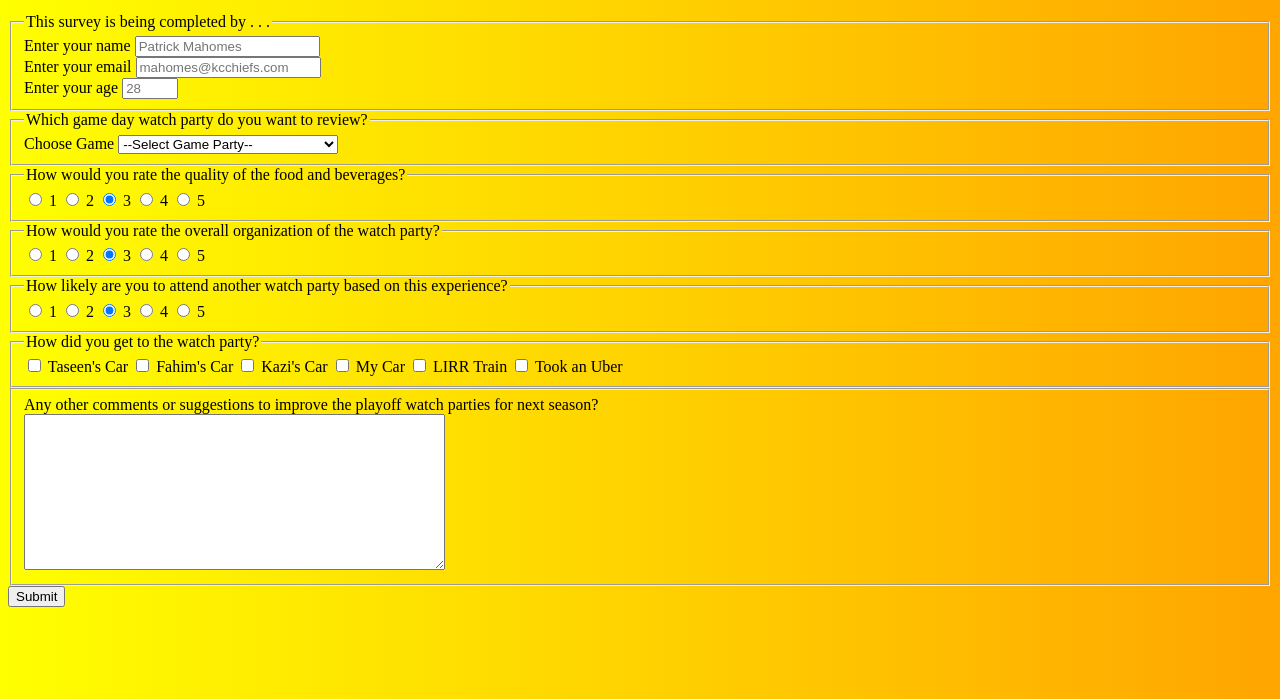
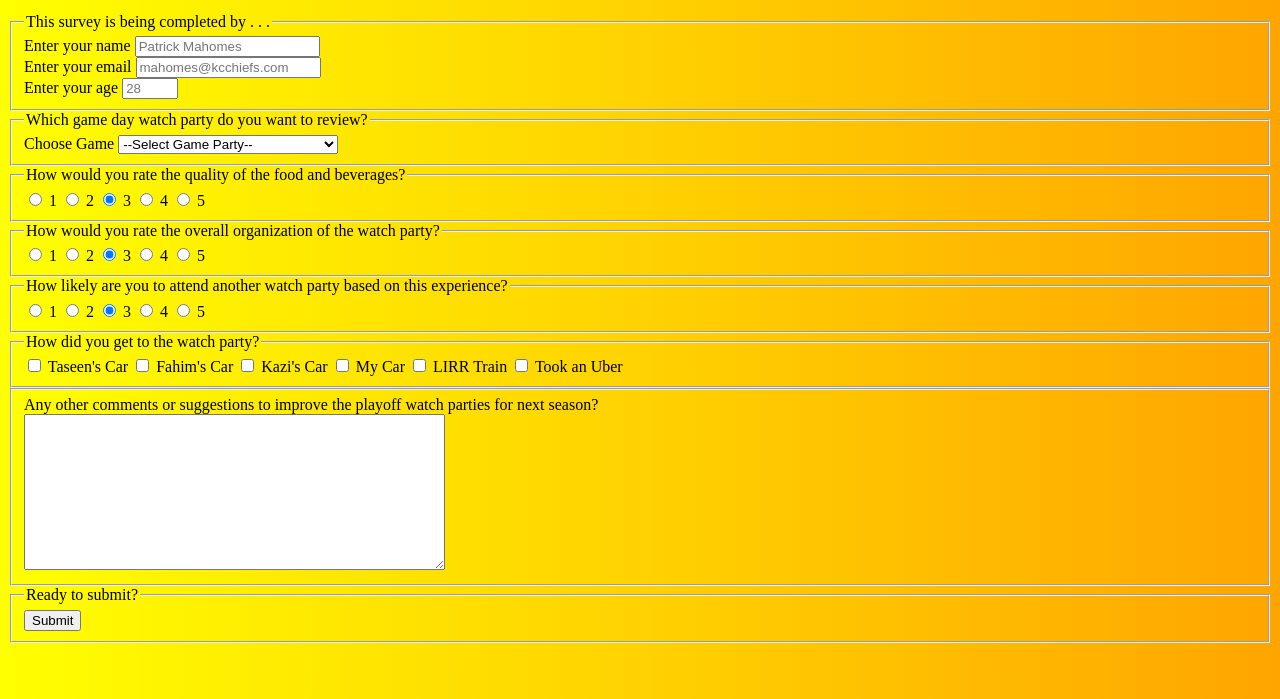
Before and after one commit to kashfifahim/Survey-Form-FCC-Certification-Project, a plain HTML site: page index.html in a window 1280 px wide. Shown: the part 101-800 px from the top of the page. Drawn offline with Linux system fonts and the light colour scheme.

Commit message:
update layout

```diff
--- a/index.html
+++ b/index.html
@@ -135,9 +135,13 @@
                 </fieldset>
             </div>
 
-            <div class="button-element">
-                <input type="submit" name="submit" id="submit">
-            </div>
+            <fieldset>
+                <legend>Ready to submit?</legend>
+                <div class="button-element">
+                    <input type="submit" name="submit" id="submit">
+                </div>
+            </fieldset>
+
 
         </form>
     </div>
```
